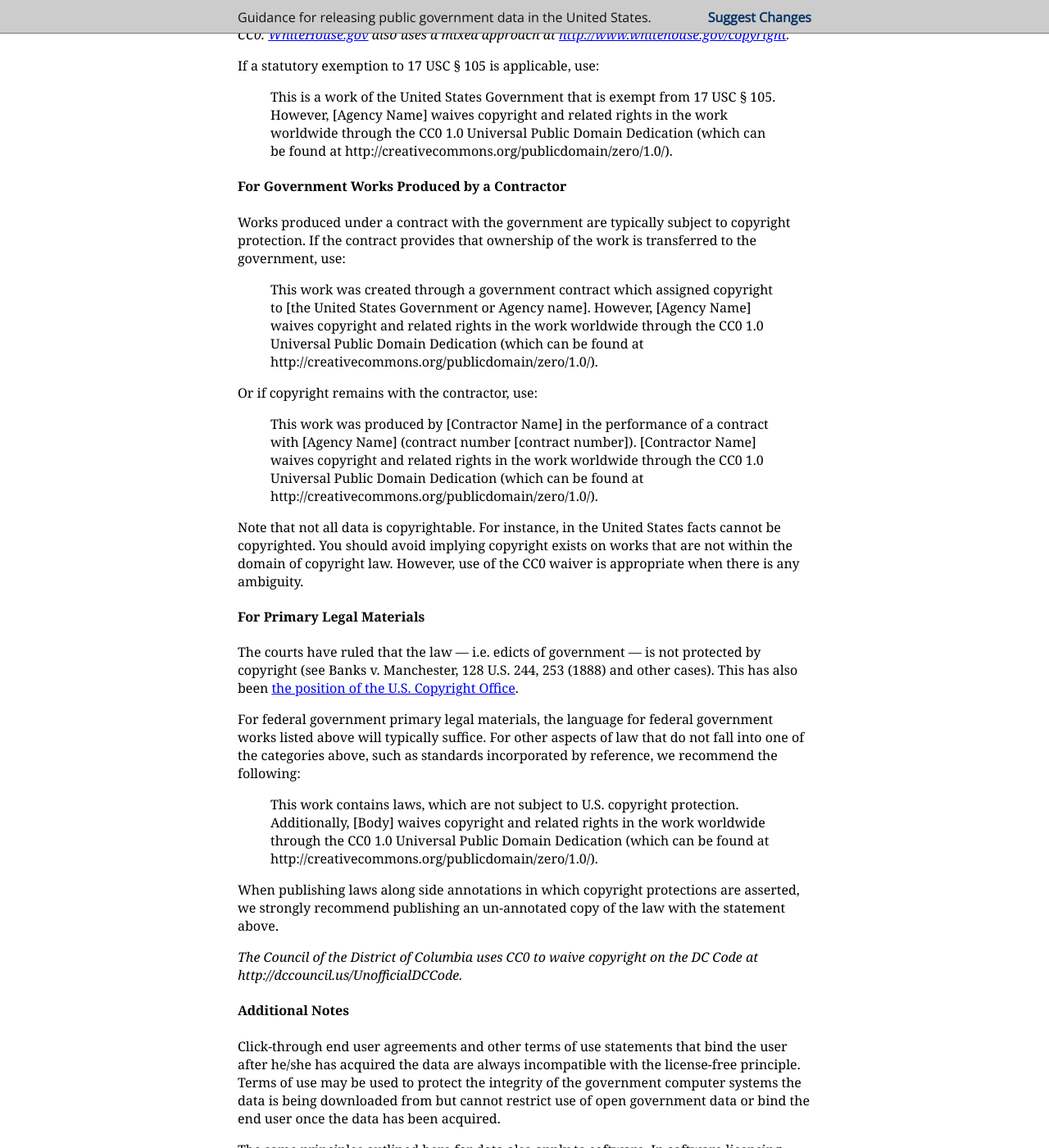
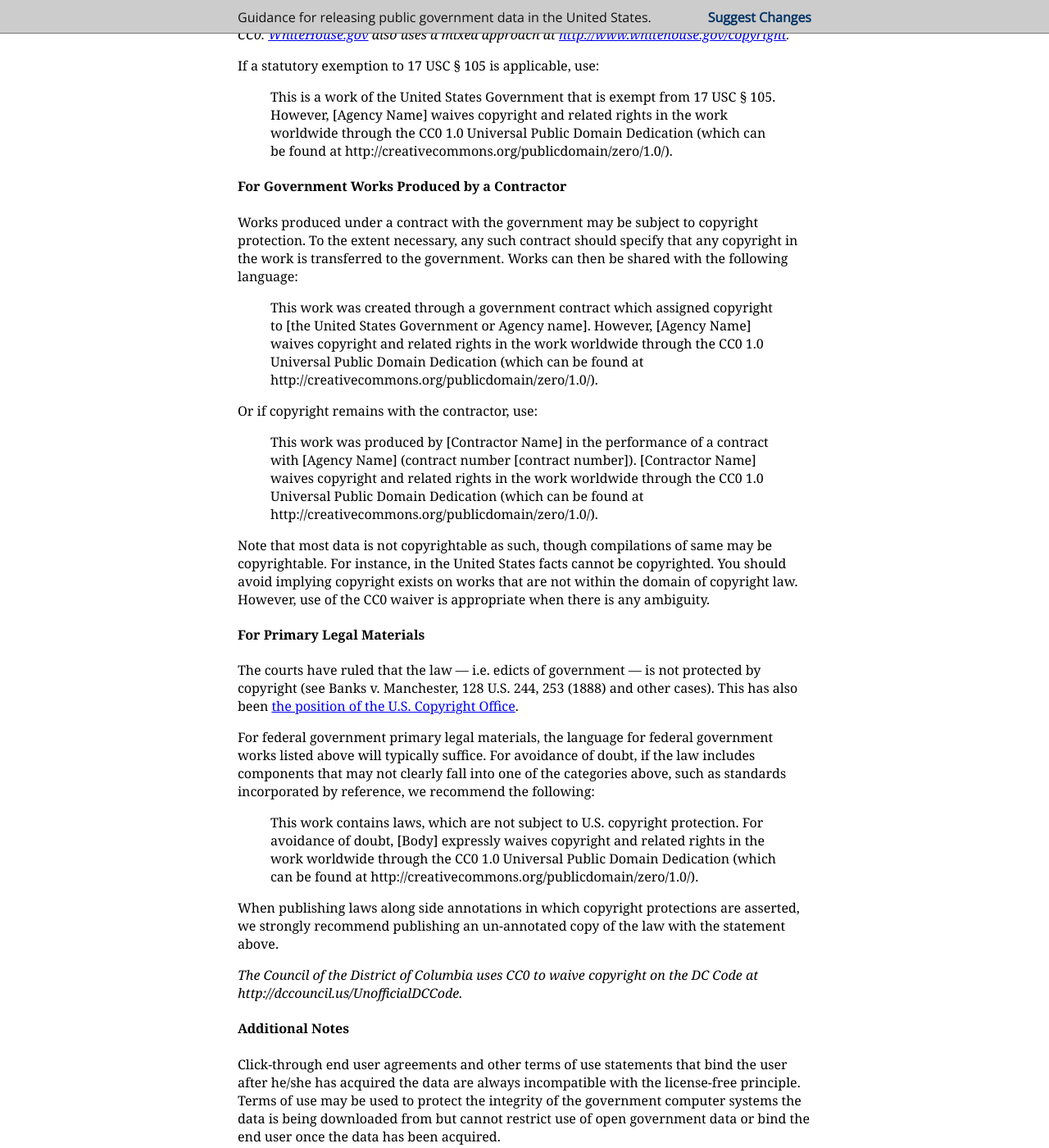
Before and after one commit to unitedstates/licensing, a Jekyll site: the page built from index.md, in a window 1280 px wide and 1400 px high, scrolled down 1758 px. Shown: the whole window at 82% size. Built offline with Jekyll 4.4.1, drawn with Linux system fonts in a browser that asks for light colours; some web fonts are replaced; some of the changed text lies outside the part shown.

Commit message:
incorporated edits and changes after internal EFF review

```diff
--- a/index.md
+++ b/index.md
@@ -46,7 +46,7 @@ If a statutory exemption to 17 USC § 105 is applicable, use:
 
 #### For Government Works Produced by a Contractor
 
-Works produced under a contract with the government are typically subject to copyright protection. If the contract provides that ownership of the work is transferred to the government, use:
+Works produced under a contract with the government may be subject to copyright protection. To the extent necessary, any such contract should specify that any copyright in the work is transferred to the government. Works can then be shared with the following language:
 
 > This work was created through a government contract which assigned copyright to [the United States Government or Agency name]. However, [Agency Name] waives copyright and related rights in the work worldwide through the CC0 1.0 Universal Public Domain Dedication (which can be found at http://creativecommons.org/publicdomain/zero/1.0/).
 
@@ -54,15 +54,15 @@ Or if copyright remains with the contractor, use:
 
 > This work was produced by [Contractor Name] in the performance of a contract with [Agency Name] (contract number [contract number]). [Contractor Name] waives copyright and related rights in the work worldwide through the CC0 1.0 Universal Public Domain Dedication (which can be found at http://creativecommons.org/publicdomain/zero/1.0/).
 
-Note that not all data is copyrightable. For instance, in the United States facts cannot be copyrighted. You should avoid implying copyright exists on works that are not within the domain of copyright law. However, use of the CC0 waiver is appropriate when there is any ambiguity.
+Note that most data is not copyrightable as such, though compilations of same may be copyrightable. For instance, in the United States facts cannot be copyrighted. You should avoid implying copyright exists on works that are not within the domain of copyright law. However, use of the CC0 waiver is appropriate when there is any ambiguity.
 
 #### For Primary Legal Materials
 
 The courts have ruled that the law — i.e. edicts of government — is not protected by copyright (see Banks v. Manchester, 128 U.S. 244, 253 (1888) and other cases). This has also been [the position of the U.S. Copyright Office][5].
 
-For federal government primary legal materials, the language for federal government works listed above will typically suffice. For other aspects of law that do not fall into one of the categories above, such as standards incorporated by reference, we recommend the following:
+For federal government primary legal materials, the language for federal government works listed above will typically suffice. For avoidance of doubt, if the law includes components that may not clearly fall into one of the categories above, such as standards incorporated by reference, we recommend the following:
 
-> This work contains laws, which are not subject to U.S. copyright protection. Additionally, [Body] waives copyright and related rights in the work worldwide through the CC0 1.0 Universal Public Domain Dedication (which can be found at http://creativecommons.org/publicdomain/zero/1.0/).
+> This work contains laws, which are not subject to U.S. copyright protection. For avoidance of doubt, [Body] expressly waives copyright and related rights in the work worldwide through the CC0 1.0 Universal Public Domain Dedication (which can be found at http://creativecommons.org/publicdomain/zero/1.0/).
 
 When publishing laws along side annotations in which copyright protections are asserted, we strongly recommend publishing an un-annotated copy of the law with the statement above.
 
```
Also changed, not shown: other parts of index.md (+7 -4 lines).
